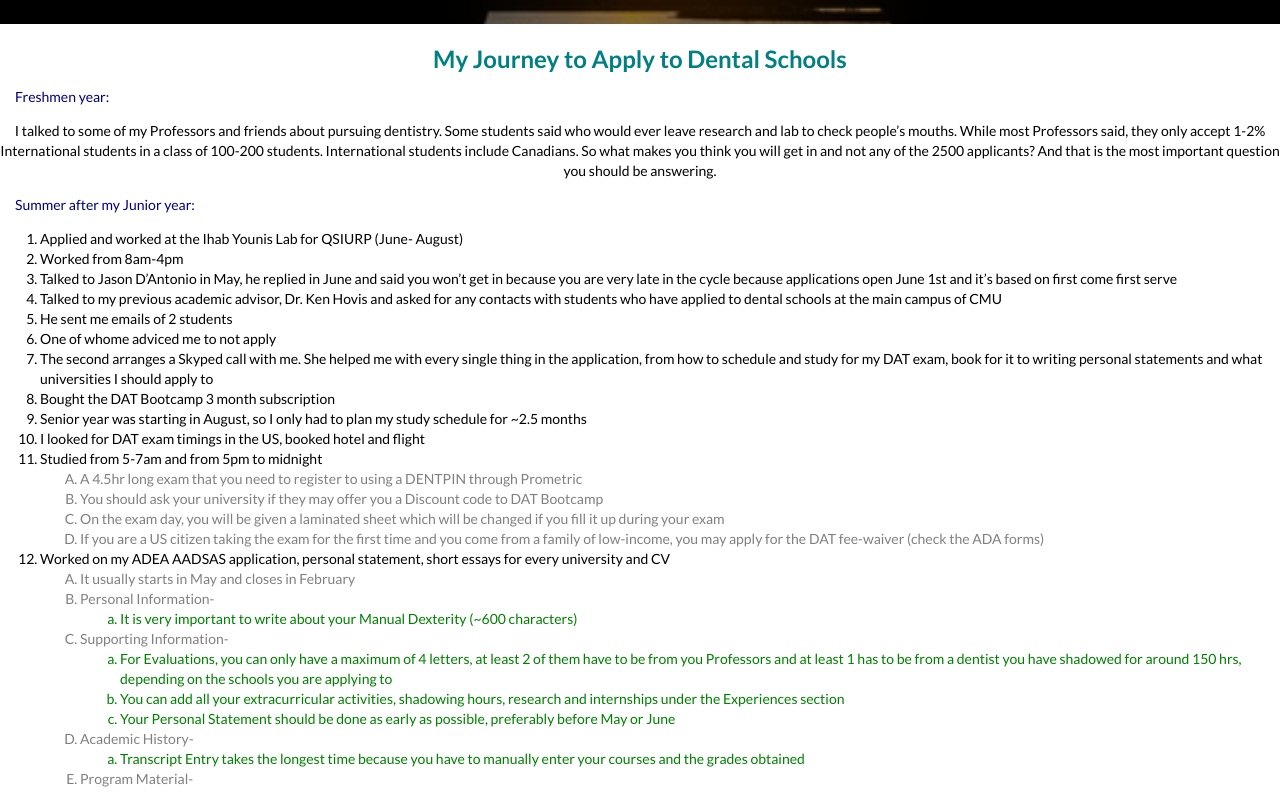
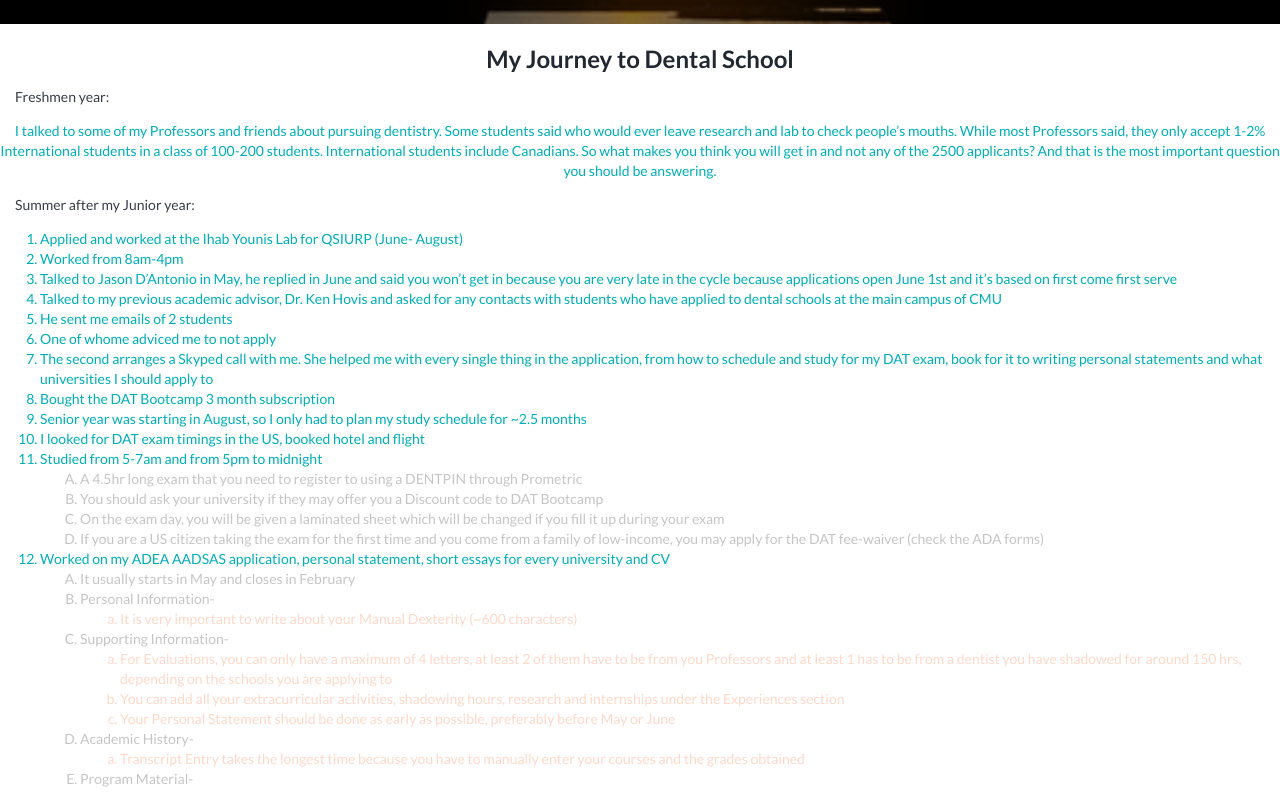
Before and after one commit to nelkhati/readental, a website: page personal experience.html in a window 1280 px wide. Shown: the part 376-1168 px from the top of the page. Drawn offline with Linux system fonts and the light colour scheme.

Commit message:
Personal experience color pallette

```diff
--- a/personal experience.html
+++ b/personal experience.html
@@ -40,18 +40,18 @@
     </div>
 
     <p style="text-align: center; margin-top: 25px; font-weight: bold">
-    <font size = "5", color = "008080">
-        My Journey to Apply to Dental Schools
+    <font size = "5", color = "222831">
+        My Journey to Dental School
     </font>
 </p>
     <p style="text-align: justify; margin-left: 15px">
-    <font color = "000080">
+    <font color = "393E46">
         Freshmen year:
     </font>
     </p>
     <p style="text-align: center;">
 
-        <font color = "000000">
+        <font color = "00ADB5">
 
         I talked to some of my Professors and friends about pursuing dentistry. Some students said who would ever leave research and lab to
         check people’s mouths. While most Professors said, they only accept 1-2% International students in a class of 100-200 students.
@@ -60,14 +60,14 @@
         </font>
     </p>
     <p style="text-align: justify; margin-left: 15px">
-    <font color = "000080">
+    <font color = "393E46">
         Summer after my Junior year:
     </font>
     </p>
     <p style="text-align: center;">
         <ol type="1">
 
-        <font color = "000000">
+        <font color = "00ADB5">
 
         <li>
         Applied and worked at the Ihab Younis Lab for QSIURP (June- August)
@@ -111,7 +111,7 @@
         </font>
 
         <ol type = "A">
-            <font color = "808080">
+            <font color = "C5C5C5">
 
 
         <li>
@@ -131,16 +131,14 @@
         </ol>
 
 
-        <font color = "000000">
+        <font color = "00ADB5">
         <li>
         Worked on my ADEA AADSAS application, personal statement, short essays for every
         university and CV
         </li>
         </font>
         <ol type = "A">
-            <font color = "808080">
-
-
+            <font color = "C5C5C5">
         <li>
         It usually starts in May and closes in February
         </li>
@@ -149,21 +147,21 @@
         </li>
         </font>
         <ol type = "a">
-            <font color = "008000">
+            <font color = "FED9CA">
             <li>
                 It is very important to write about your Manual Dexterity (~600 characters)
             </li>
             </font>
 
         </ol>
-        <font color= "808080">
+        <font color= "C5C5C5">
         <li>
             Supporting Information-
         </li>
         </font>
 
         <ol type = "a">
-            <font color= "008000">
+            <font color= "FED9CA">
             <li>
             For Evaluations, you can only have a maximum of 4 letters, at least 2 of them have to be from you Professors and at least 1 has to be
             from a dentist you have shadowed for around 150 hrs, depending on the schools you are applying to
@@ -177,14 +175,14 @@
 
         </font>
         </ol>
-        <font color= "808080">
+        <font color= "C5C5C5">
         <li>
             Academic History-
         </li>
         </font>
 
         <ol type = "a">
-            <font color = "008000">
+            <font color = "FED9CA">
             <li>
             Transcript Entry takes the longest time because you have to manually enter your
             courses and the grades obtained
@@ -192,13 +190,13 @@
         </font>
         </ol>
 
-        <font color = "808080">
+        <font color = "C5C5C5">
         <li>
         Program Material-
         </li>
         </font>
         <ol type = "a">
-        <font color = "008000">
+        <font color = "FED9CA">
         <li>
 
         Where you select all the schools you would like to apply to. This takes a very long time, as you will need to
@@ -211,7 +209,7 @@
         </ol>
 
         </ol>
-        <font color = "000000">
+        <font color = "00ADB5">
         <li>
         Joined the Student Doctor Network, a useful platform that connects pre-dental students together with current dental students
         </li>
@@ -690,9 +688,9 @@
         </ol>
 
     </p>
-
-
-
+    <div class="ui inverted vertical footer segment" style="padding: 2em; margin-top: 50px;">
+		<p style="color: white"> Nourhan ElKhatib - Carnegie Mellon University 2018 - Biological Sciences - Computational Biology - Research Assistant - nelkhati@andrew.cmu.edu  </p>
+	</div>
 
     <script src="bower_components/jquery/dist/jquery.min.js"></script>
     <script src="bower_components/semantic/dist/semantic.min.js"></script>
```
